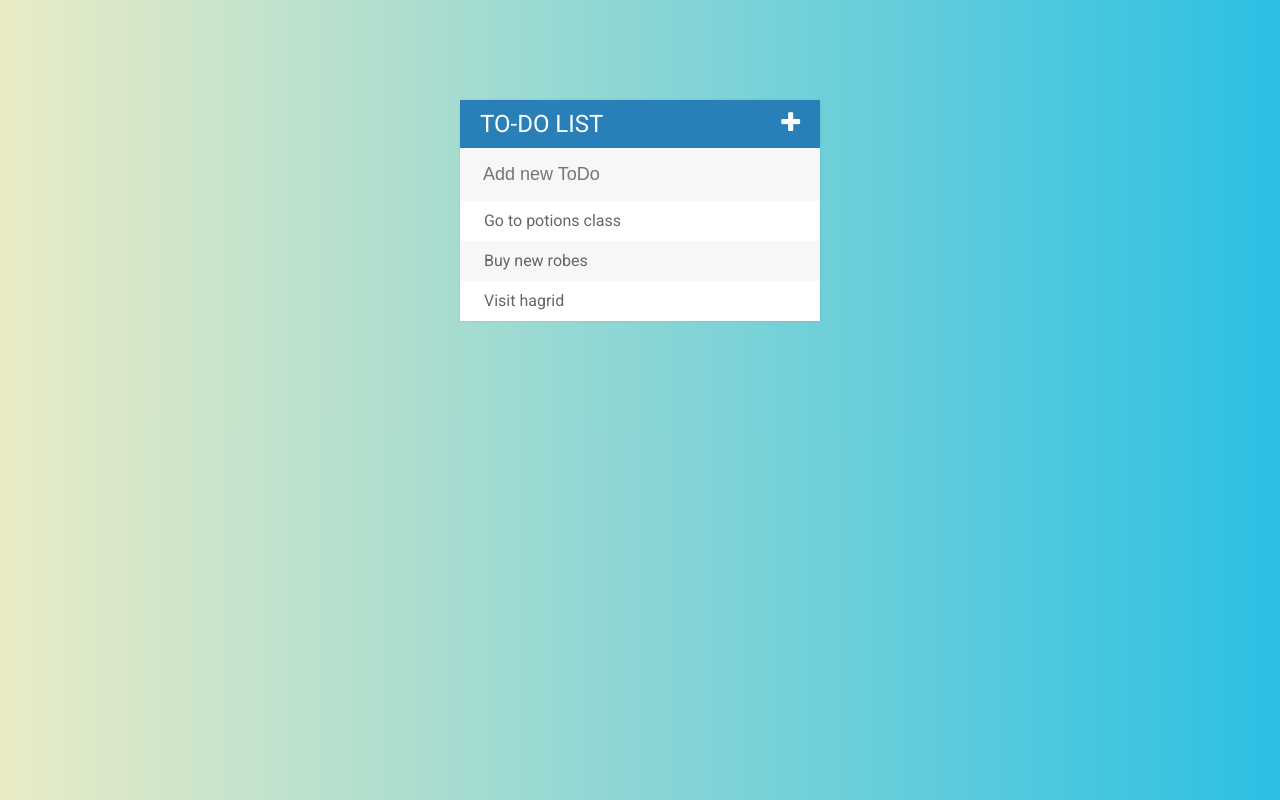
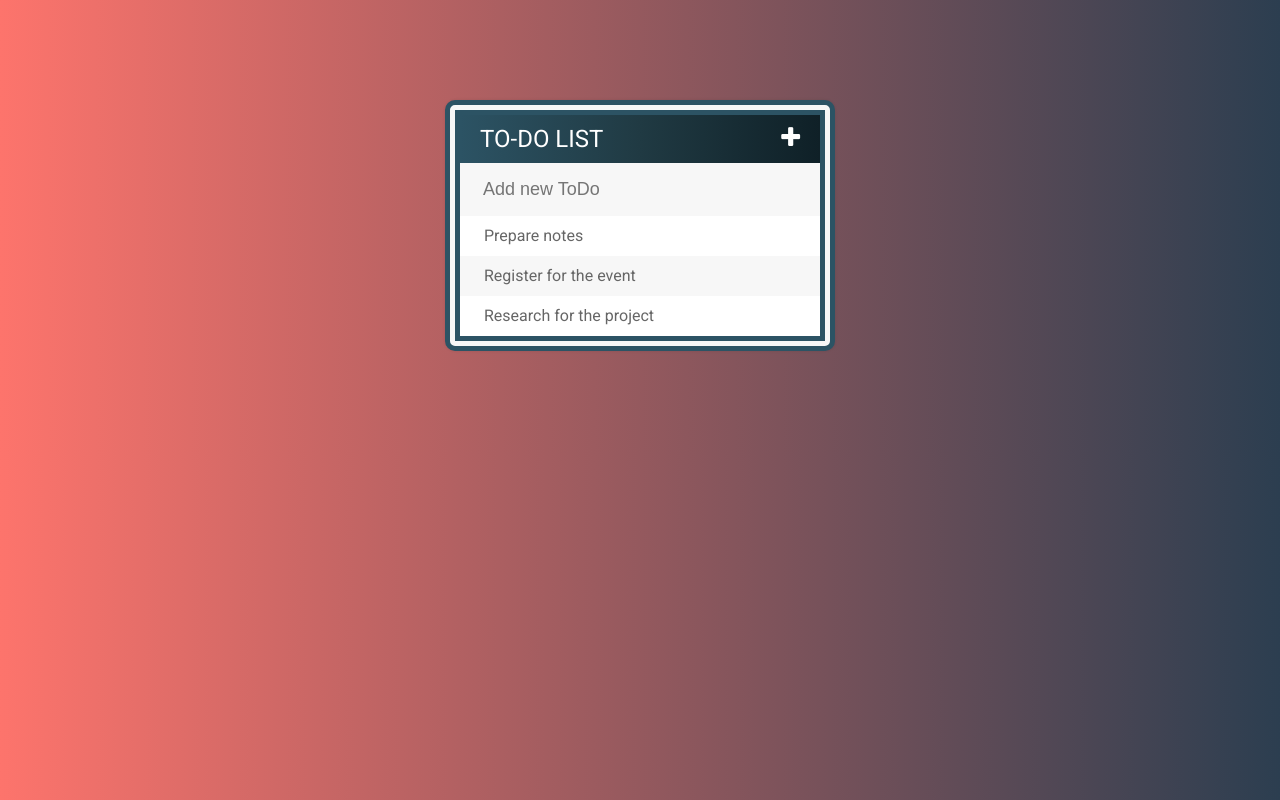
Before and after one commit to shreyarastogi/Todo-list-project, a plain HTML site: page index.html in a window 1280 px wide. Drawn offline with Linux system fonts and the light colour scheme; files that its build step writes are made by us from their sources; files whose address does not match are found by name.

Commit message:
Add files via upload

```diff
--- a/index.html
+++ b/index.html
@@ -14,9 +14,9 @@
 		<input type="text" placeholder="Add new ToDo">
 
 		<ul>
-			<li><span><i class="fa fa-trash"></i></span> Go to potions class</li>
-			<li><span><i class="fa fa-trash"></i></span> Buy new robes</li>
-			<li><span><i class="fa fa-trash"></i></span> Visit hagrid</li>
+			<li><span><i class="fa fa-trash"></i></span> Prepare notes</li>
+			<li><span><i class="fa fa-trash"></i></span> Register for the event</li>
+			<li><span><i class="fa fa-trash"></i></span> Research for the project</li>
 		</ul>
 	</div>
 
--- a/todos.css
+++ b/todos.css
@@ -1,5 +1,8 @@
 h1{
-	background-color: #2980b9;
+	background: #0F2027;  /* fallback for old browsers */
+	background: -webkit-linear-gradient(to right, #2C5364, #203A43, #0F2027);  /* Chrome 10-25, Safari 5.1-6 */
+	background: linear-gradient(to right, #2C5364, #203A43, #0F2027); /* W3C, IE 10+/ Edge, Firefox 16+, Chrome 26+, Opera 12+, Safari 7+ */
+
 	color: white;
 	margin: 0;
 	padding: 10px 20px;
@@ -10,6 +13,14 @@ h1{
 
 #container{
 	box-shadow: 0 0 3px rgba(0,0,0, 0.1);
+	border-style: double;
+	/* border-color: #0F2027; */
+	border-color: #2C5364;  /* fallback for old browsers */
+border-color: -webkit-linear-gradient(to right, #2C5364, #203A43, #0F2027);  /* Chrome 10-25, Safari 5.1-6 */
+border-color: linear-gradient(to right, #2C5364, #203A43, #0F2027); /* W3C, IE 10+/ Edge, Firefox 16+, Chrome 26+, Opera 12+, Safari 7+ */
+
+	border-width: 15px;
+	border-radius: 10px;
 	width: 360px;
 	margin: 100px auto;
     background-color: #f7f7f7;
@@ -26,9 +37,9 @@ h1{
 
 body{
   font-family: Roboto;
- background: #2BC0E4;  /* fallback for old browsers */
-background: -webkit-linear-gradient(to right, #EAECC6, #2BC0E4);  /* Chrome 10-25, Safari 5.1-6 */
-background: linear-gradient(to right, #EAECC6, #2BC0E4); /* W3C, IE 10+/ Edge, Firefox 16+, Chrome 26+, Opera 12+, Safari 7+ */
+  background: #2C3E50;  /* fallback for old browsers */
+background: -webkit-linear-gradient(to right, #FD746C, #2C3E50);  /* Chrome 10-25, Safari 5.1-6 */
+background: linear-gradient(to right, #FD746C, #2C3E50); /* W3C, IE 10+/ Edge, Firefox 16+, Chrome 26+, Opera 12+, Safari 7+ */
 
 }
 
```
